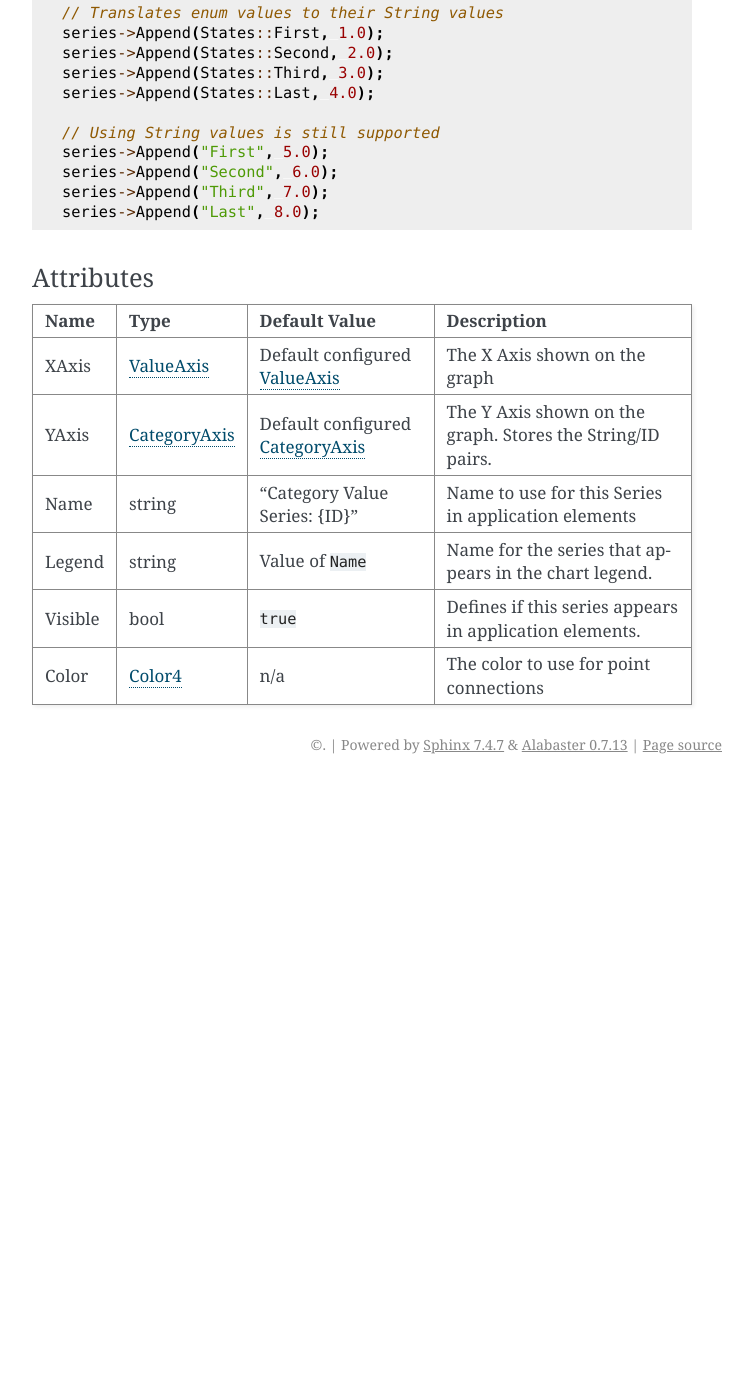
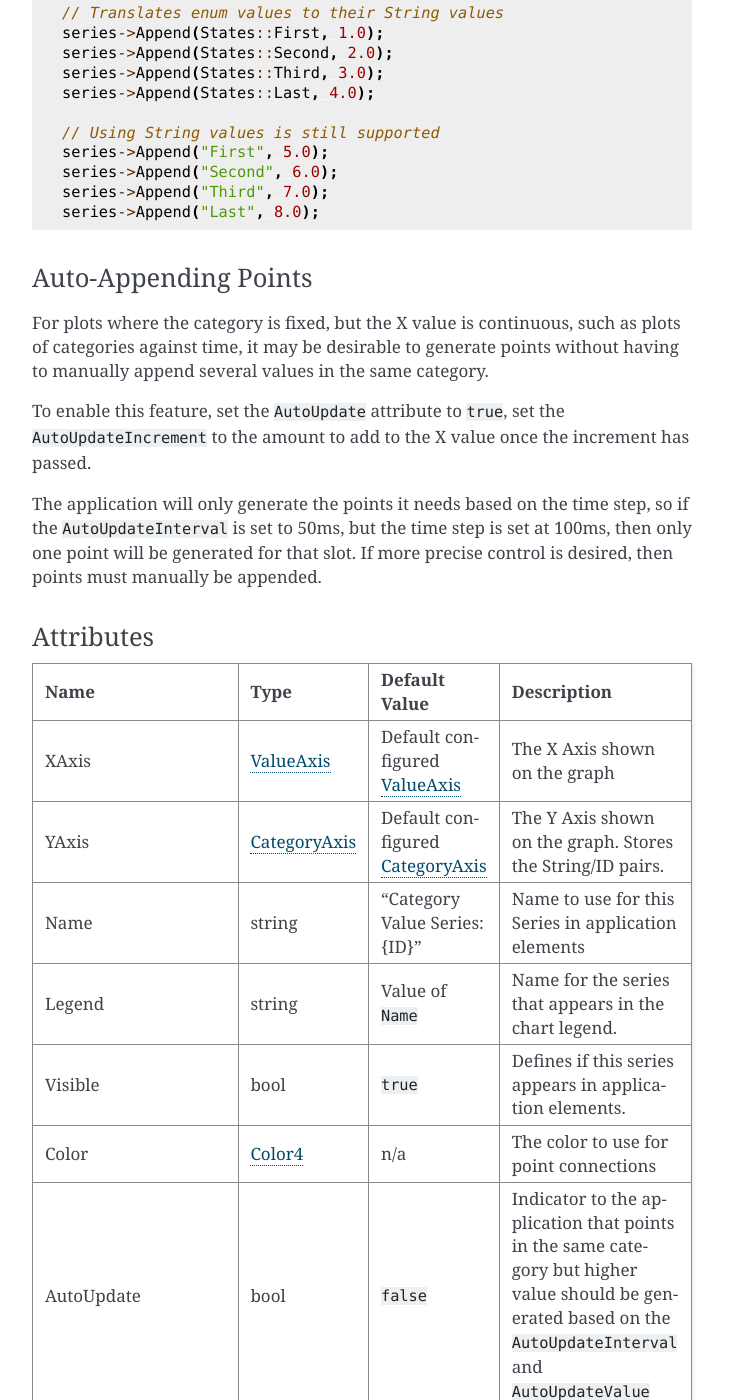
Before and after one commit to usnistgov/NetSimulyzer-ns3-module, a Sphinx documentation site: the page built from doc/source/numeric-data-categories.rst, in a window 1280 px wide and 1400 px high, scrolled down 1438 px. Shown: the whole window, without its empty margins (388-1141 px from the left). Built offline with Sphinx 7.4.7, drawn with Linux system fonts in a browser that asks for light colours; before the commit the page ends 2222 px from its top, so only the background shows below that; some of the changed text lies outside the part shown.

Commit message:
Add `AutoUpdate` to CategoryValueSeries
See: https://gitlab.nist.gov/gitlab/wnd-publicsafety/visualizer/visualizer3d/-/issues/8

```diff
--- a/doc/source/numeric-data-categories.rst
+++ b/doc/source/numeric-data-categories.rst
@@ -94,6 +94,22 @@ Then the series may be appended to using the ID (enum) value
   series->Append("Last", 8.0);
 
 
+Auto-Appending Points
+^^^^^^^^^^^^^^^^^^^^^
+For plots where the category is fixed, but the X value is continuous, such as
+plots of categories against time, it may be desirable to generate points
+without having to manually append several values in the same category.
+
+To enable this feature, set the ``AutoUpdate`` attribute to ``true``,
+set the ``AutoUpdateIncrement`` to the amount to add to the X value
+once the increment has passed.
+
+The application will only generate the points it needs based on the time step,
+so if the ``AutoUpdateInterval`` is set to 50ms, but the time step is
+set at 100ms, then only one point will be generated for that slot.
+If more precise control is desired, then points must manually be appended.
+
+
 Attributes
 ^^^^^^^^^^
 
@@ -116,3 +132,12 @@ Attributes
 +----------------------+----------------------+----------------------+-------------------------------------------------------+
 | Color                | :ref:`color4`        | n/a                  | The color to use for point connections                |
 +----------------------+----------------------+----------------------+-------------------------------------------------------+
+| AutoUpdate           | bool                 | ``false``            | Indicator to the application that points in the same  |
+|                      |                      |                      | category but higher value should be generated based   |
+|                      |                      |                      | on the ``AutoUpdateInterval`` and ``AutoUpdateValue`` |
++----------------------+----------------------+----------------------+-------------------------------------------------------+
+| AutoUpdateInterval   | Time                 | n/a                  | The minimum time before generating another point.     |
++----------------------+----------------------+----------------------+-------------------------------------------------------+
+| AutoUpdateIncrement  | double               |                      | The value to append to the previous X value when      |
+|                      |                      |                      | generating a new point                                |
++----------------------+----------------------+----------------------+-------------------------------------------------------+
```
Also changed, not shown: 4 other files.
